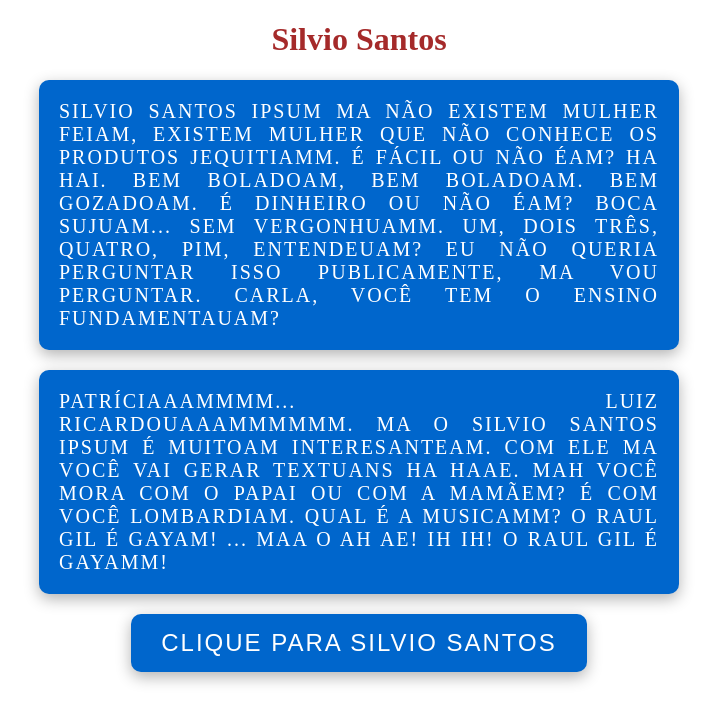
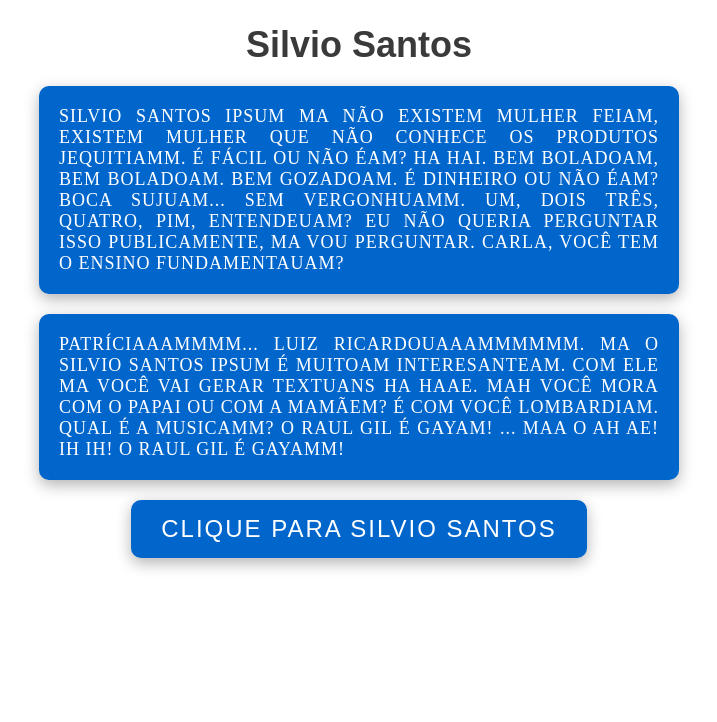
Before and after one commit to marcoslink/marcosvinicius, a plain HTML site: page index.html in a window 1280 px wide. Shown: the whole page, without its empty margins (281-998 px from the left). Drawn offline with Linux system fonts and the light colour scheme.

Commit message:
segundo Commit

```diff
--- a/index.html
+++ b/index.html
@@ -8,27 +8,44 @@
     <title>Página1</title>
     <style>
  h1 {
-            color: brown;
+    color: #3a3a3a;
     text-align: center;
+    font-size: 36px;
+    margin-bottom: 20px;
+    font-family: 'Arial', sans-serif;
 }
 
 p {
-            color: blue;
+    color: #fff;
+    background-color: #0066cc;
+    font-size: 18px;
+    padding: 20px;
+    border-radius: 10px;
+    box-shadow: 0px 5px 15px rgba(0, 0, 0, 0.3);
+    text-transform: uppercase;
+    letter-spacing: 1px;
+    max-width: 600px;
+    margin: 20px auto;
     text-align: justify;
+    position: relative;
+    transition: all 0.3s ease;
+}
 
+p:hover {
+    background-color: #005bb5;
+    transform: scale(1.02);
 }
 
 div {
     position: relative;
     text-align: center;
+    margin: 20px;
 }
 
 button {
     background-color: #0066cc;
-            /* Cor vibrante, como o estilo do Silvio */
     color: #fff;
     font-size: 24px;
-            /* Texto grande, chamativo */
     padding: 15px 30px;
     border: none;
     border-radius: 10px;
@@ -37,23 +54,18 @@
     box-shadow: 0px 5px 15px rgba(0, 0, 0, 0.3);
     text-transform: uppercase;
     letter-spacing: 2px;
+    font-family: 'Arial', sans-serif;
 }
 
-        p {
-            background-color: #0066cc;
-            /* Cor vibrante */
-            color: #fff;
-            font-size: 20px;
-            /* Tamanho de texto grande */
-            padding: 20px;
-            border-radius: 10px;
-            box-shadow: 0px 5px 15px rgba(0, 0, 0, 0.3);
-            text-transform: uppercase;
-            letter-spacing: 2px;
-            max-width: 600px;
-            margin: 20px auto;
-            transition: all 0.3s ease;
-            position: relative;
+button:hover {
+    background-color: #005bb5;
+    transform: scale(1.05);
+}
+
+button:active {
+    background-color: #004a99;
+    transform: scale(1.02);
+    box-shadow: 0px 3px 10px rgba(0, 0, 0, 0.2);
 }
     </style>
 </head>
```
Lines whose indentation alone changed are shown as unchanged.
